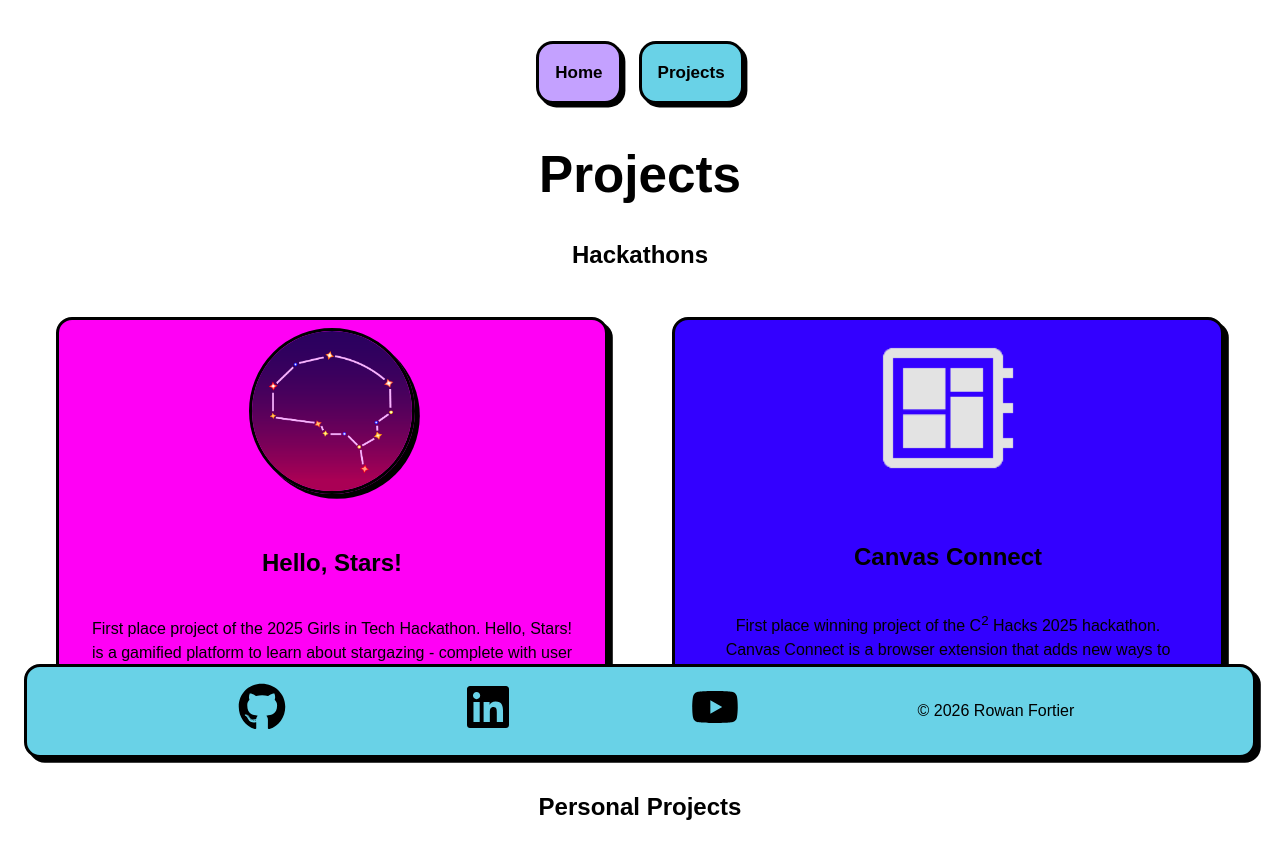
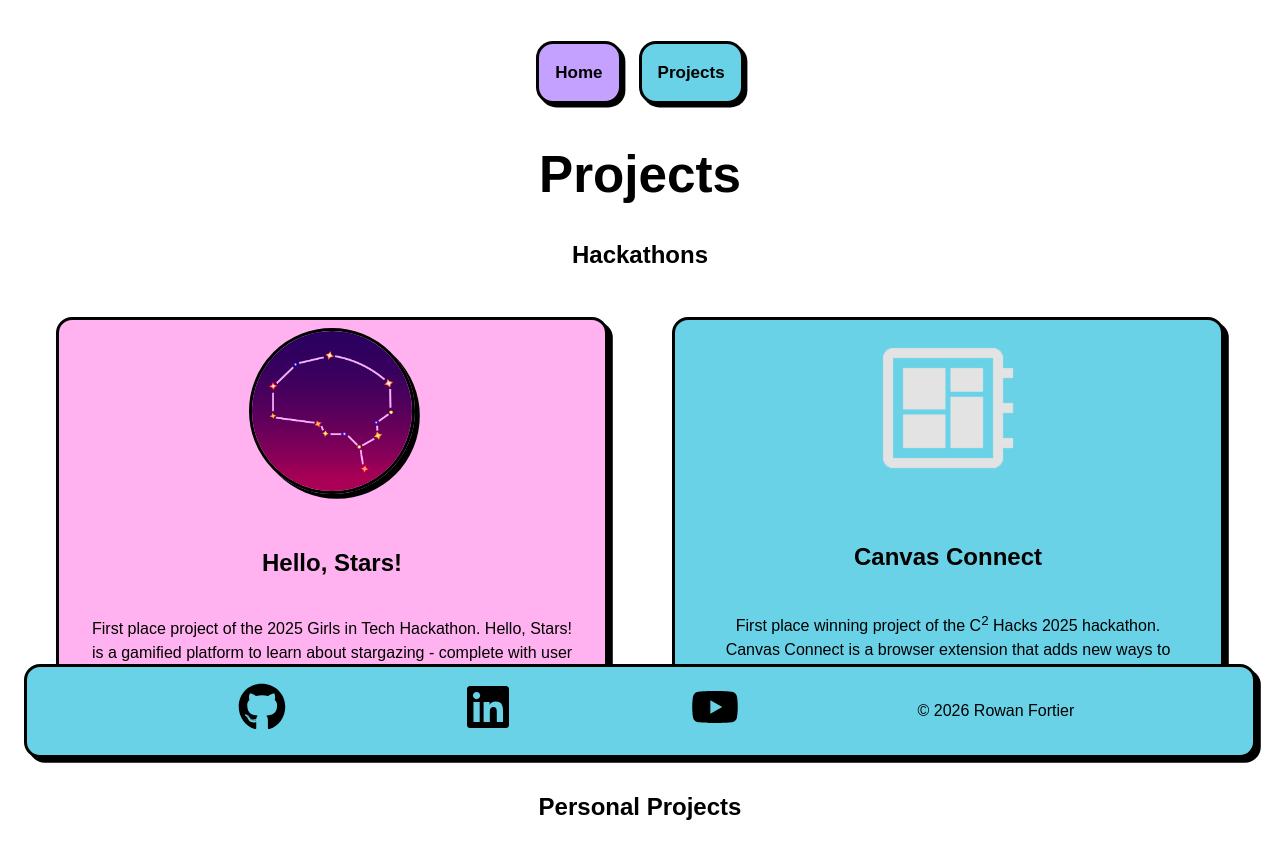
Before and after one commit to blobinaticuber/rowanfortier-website, a React (Vite) app in the folder my-react-app/: page /projects in a window 1280 px wide. Shown: the top 858 px of the page. Built offline with nearby package versions, Linux system fonts and the light colour scheme.

Commit message:
and pink css var

```diff
--- a/my-react-app/src/index.css
+++ b/my-react-app/src/index.css
@@ -12,10 +12,12 @@
   -webkit-font-smoothing: antialiased;
   -moz-osx-font-smoothing: grayscale;
 
+  /* dark mode color vars */
   --padborder-color: #FFFFFF;
   --yellow: #E3A018;
   --blue: #3300FF;
   --purple: #330088;
+  --pink: #FF69B4;
 }
 
 #root {
@@ -71,6 +73,7 @@ button:focus-visible {
     --yellow: #FFDB58;
     --blue: #69D2E7;
     --purple: #C4A1FF;
+    --pink: #FFB2EF;
   }
   a:hover {
     color: #747bff;
--- a/my-react-app/src/pages/Projects.jsx
+++ b/my-react-app/src/pages/Projects.jsx
@@ -9,7 +9,7 @@ export function Projects() {
             <h1>Projects</h1>
                 <h2>Hackathons</h2>
                 <div className="grid">
-                    <Card color="#FF00F5">
+                    <Card color="var(--pink)">
                         <ImageShape border shape="circle" path="/src/assets/projects/helloStarsLogo.png"/>
                         <div className="vstack">
                             <h2>Hello, Stars!</h2>
@@ -17,7 +17,7 @@ export function Projects() {
                         </div>
                     </Card>
 
-                    <Card color="#3300FF">
+                    <Card color="var(--blue">
                         <ImageShape shape="squircle" path="/src/assets/projects/canvasConnectLogo.png"/>
                         <div className="vstack">
                             <h2>Canvas Connect</h2>
```
